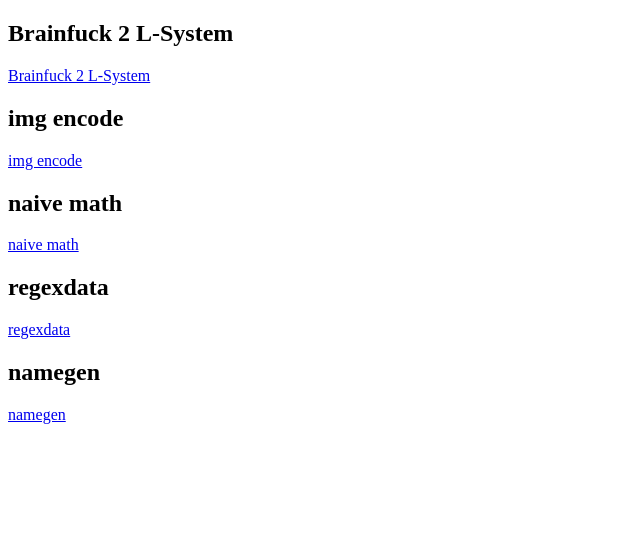
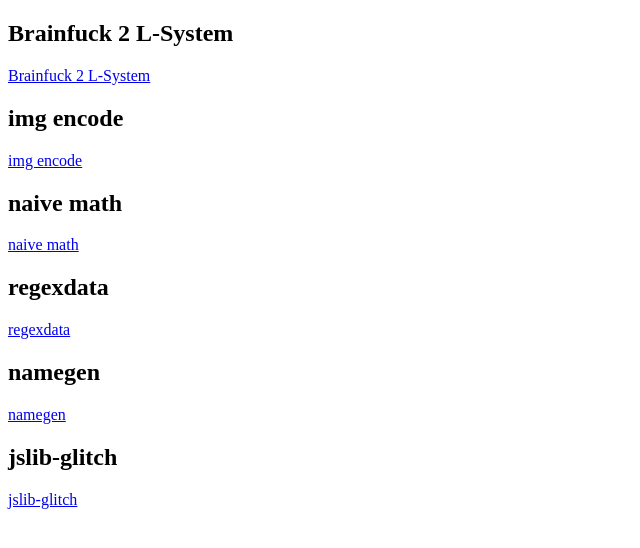
Before and after one commit to alexadam/alexadam.github.io, a plain HTML site: page index.html in a window 1280 px wide. Shown: the whole page, without its empty margins (0-640 px from the left). Drawn offline with Linux system fonts and the light colour scheme.

Commit message:
jslib glitch

```diff
--- a/index.html
+++ b/index.html
@@ -25,5 +25,9 @@
         <span>
             <a href="https://alexadam.github.io/demos/namegen/index.html">namegen</a><br>
         </span>
+        <h2>jslib-glitch</h2>
+        <span>
+            <a href="https://alexadam.github.io/demos/jslib-glitch/index.html">jslib-glitch</a><br>
+        </span>
     </body>
 </html>
```
